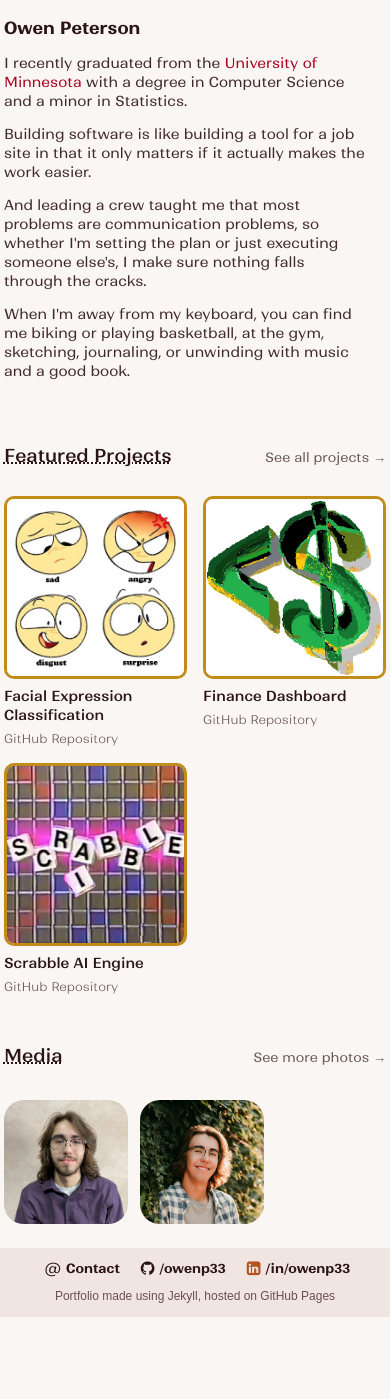
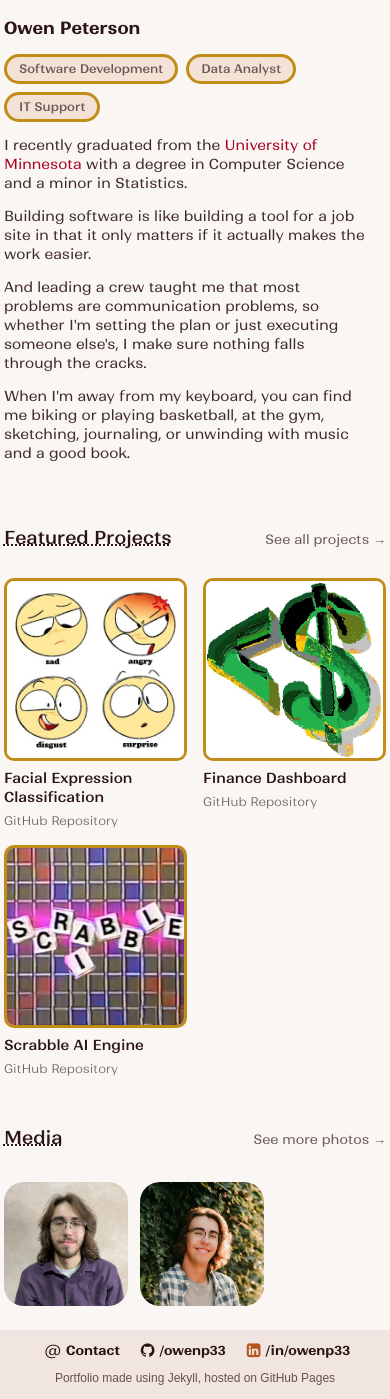
Before and after one commit to owenp33/owenp33.github.io, a Jekyll site: the page built from index.html, in a window 390 px wide. Shown: the part 375-1774 px from the top of the page. Built offline with Jekyll 4.4.1, drawn with Linux system fonts in a browser that asks for light colours; before the commit the page ends 1692 px from its top, so only the background shows below that.

Commit message:
Round project thumbnails, add nav hover highlight, fix top-cropped profile photo, add role titles as bubbles

```diff
--- a/assets/css/home.css
+++ b/assets/css/home.css
@@ -1,15 +1,12 @@
 .body {
-    display: grid;
-    grid-template-columns: 60% 40%;
-    grid-template-areas:
-        "heading photo"
-        "text photo";
-    align-items: start;
-    column-gap: 20px;
+    display: flex;
+    align-items: flex-start;
+    gap: 24px;
 }
 
-.body h4 {
-    grid-area: heading;
+.about-content {
+    flex: 1 1 auto;
+    min-width: 0;
 }
 
 .about,
@@ -19,12 +16,27 @@
     width: 95%;
 }
 
-.bio {
-    grid-area: text;
+.badges {
+    display: flex;
+    flex-wrap: wrap;
+    gap: 8px;
+    margin-bottom: 14px;
+}
+
+.badge {
+    background-color: var(--panel-projects-bg);
+    border: var(--panel-projects-border) solid;
+    color: var(--panel-projects-title);
+    font-size: 12px;
+    font-weight: 500;
+    padding: 4px 12px;
+    border-radius: 999px;
+    white-space: nowrap;
 }
 
 .selfie {
-    grid-area: photo;
+    flex: 0 0 260px;
+    width: 260px;
     aspect-ratio: 19/20;
     border-radius: 4px;
     overflow: hidden;
@@ -71,14 +83,12 @@
 
 @media (max-width: 720px) {
     .body {
-        grid-template-columns: 1fr;
-        grid-template-areas:
-            "photo"
-            "heading"
-            "text";
+        flex-direction: column;
+        gap: 0;
     }
 
     .selfie {
+        flex-basis: auto;
         width: 100vw;
         position: relative;
         left: 50%;
--- a/index.html
+++ b/index.html
@@ -7,15 +7,22 @@
   - /assets/css/media.css
 ---
 <section class="body">
+    <div class="selfie">
+        <img src="{{ '/assets/images/gallery/IMG_3019.JPG' | relative_url }}" alt="Picture of me">
+    </div>
+    <div class="about-content">
         <h4>Owen Peterson</h4>
+        <div class="badges">
+            <span class="badge">Software Development</span>
+            <span class="badge">Data Analyst</span>
+            <span class="badge">IT Support</span>
+        </div>
         <div class="bio">
             <p class="about">I recently graduated from the <a class="redir" href="{{ '/experience/#education' | relative_url }}">University of Minnesota</a> with a degree in Computer Science and a minor in Statistics.</p>
             <p class="about">Building software is like building a tool for a job site in that it only matters if it actually makes the work easier.</p>
             <p class="about">And leading a crew taught me that most problems are communication problems, so whether I'm setting the plan or just executing someone else's, I make sure nothing falls through the cracks.</p>
             <p class="about">When I'm away from my keyboard, you can find me biking or playing basketball, at the gym, sketching, journaling, or unwinding with music and a good book.</p>
         </div>
-    <div class="selfie">
-        <img src="{{ '/assets/images/gallery/IMG_2951.JPG' | relative_url }}" alt="Picture of me">
     </div>
 </section>
 
```
Also changed, not shown: 1 other file. Lines whose indentation alone changed are shown as unchanged.
